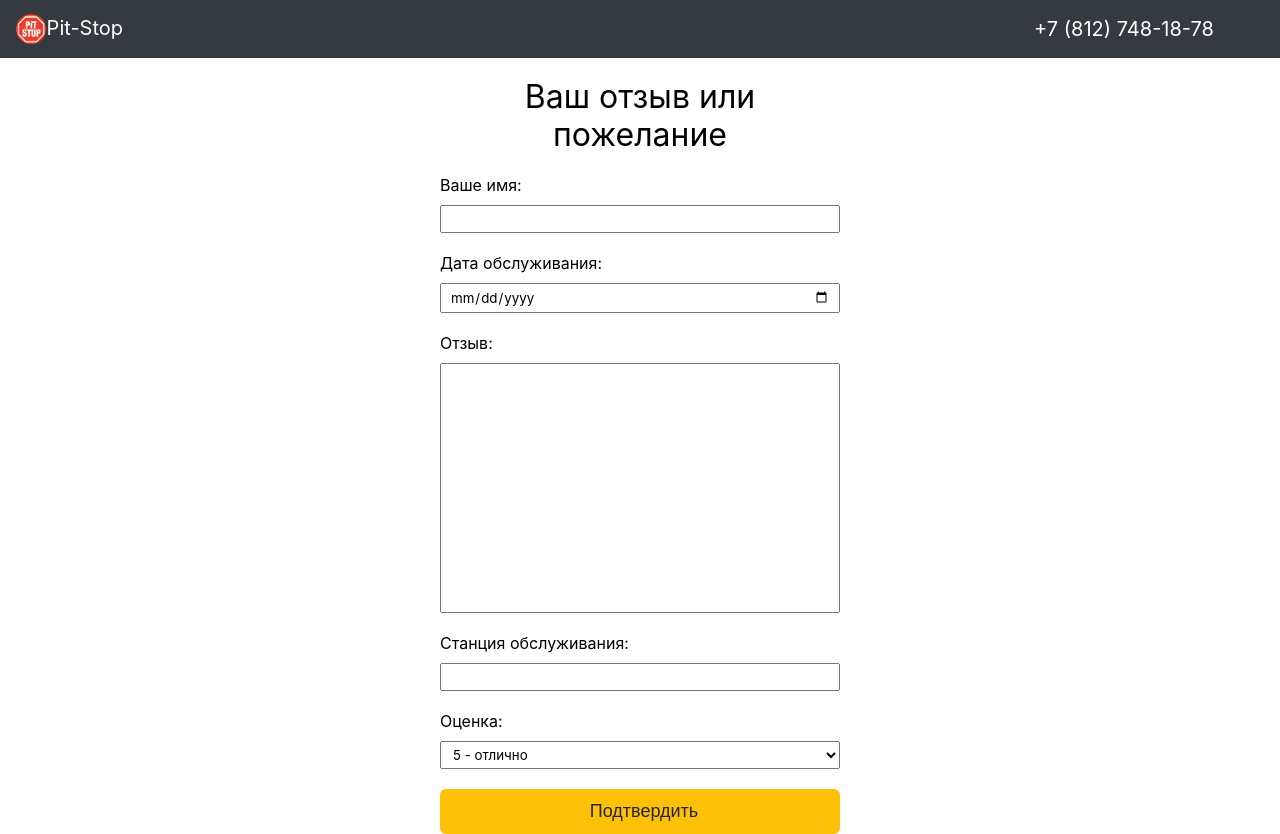
After one commit to Rollfreeze/php_work_6, a PHP site: page /add_item.php in a window 1280 px wide. The commit adds this page. Run offline with PHP 8.4, Linux system fonts and the light colour scheme.

Commit message:
add form page

```diff
--- /dev/null
+++ b/add_item.php
@@ -0,0 +1,66 @@
+<!DOCTYPE html>
+<html lang="en">
+<head>
+    <meta charset="UTF-8">
+    <meta http-equiv="X-UA-Compatible" content="IE=edge">
+    <meta name="viewport" content="width=device-width, initial-scale=1.0">
+    <link rel="stylesheet" href="https://cdnjs.cloudflare.com/ajax/libs/font-awesome/4.7.0/css/font-awesome.min.css">
+    <link rel="stylesheet" href="style/main_style.css">
+    <link rel="stylesheet" href="style/style.css">
+    <title>Добавить отзыв</title>
+</head>
+<body>
+    <?php
+        require_once 'php/settings/settings_connect.php';
+        require_once 'php/header/header.php';
+        require_once 'php/card/card.php';
+        require_once 'php/main/main_open.php';
+
+        echo <<<ADD_ITEM
+            <div class="form-container">
+                <h2 class="h2 p20-top-bot text-center">Ваш отзыв или пожелание</h2>
+
+                <form name="delete_form" method="post">
+                    <div class="form-block">
+                        <label class="form-label">Ваше имя:</label>
+                        <input class="form-input" type="text" name="form_name">
+                    </div>
+
+                    <div class="form-block">
+                        <label class="form-label">Дата обслуживания:</label>
+                        <input class="form-input" type="date" name="trip-start">
+                    </div>
+
+                    <div class="form-block">
+                        <label class="form-label">Отзыв:</label>
+                        <textarea class="form-text-area" type="text" name="form_message"></textarea>
+                    </div>
+
+
+                    <div class="form-block">
+                        <label class="form-label">Станция обслуживания:</label>
+                        <input class="form-input" type="text" name="form_station">
+                    </div>
+
+                    <div class="form-block">
+                        <label class="form-label">Оценка:</label>
+                        <select class="form-input" id="cars" name="cars">
+                            <option value="5">5 - отлично</option>
+                            <option value="4">4 - хорошо</option>
+                            <option value="3">3 - удовлетворительно</option>
+                            <option value="2">2 - плохо</option>
+                            <option value="1">1 - ужасно</option>
+                        </select>
+                    </div>
+
+                    <div class="button-center-container">
+                        <button class="make_feed_back_button button-center-container"><p class="left_feed">Подтвердить</p></button>
+                    </div>
+                </form>
+            </div>
+ADD_ITEM;
+
+        require_once 'php/main/main_close.php';
+?>
+</body>
+</html>
--- a/php/main/main_close.php
+++ b/php/main/main_close.php
@@ -1,6 +1,4 @@
 <?php
-
-
 echo <<<MAIN_CLOSE
         </div>
     </main>
--- a/php/states/view_state.php
+++ b/php/states/view_state.php
@@ -2,7 +2,10 @@
     echo <<<VIEW_STATE
         <div class="flex-row">
             <h2 class="h2 p20-top-bot">Отзывы о шиномонтаже Pit-Stop</h2>
+
+            <form name="add_item_form" method="post" action="add_item.php">
                 <button class="make_feed_back_button"><i class="fa fa-bars"></i><p class="left_feed">Оставить отзыв</p></button>
+            </form>
         </div>
 
         <p class="description">Ваши объективные отзывы о шиномонтаже Pit-Stop и пожелания помогут нам улучшить качество работы шиномонтажных станций, а другим автолюбителям правильно выбрать удобный, доступный и недорогой шиномонтаж в Санкт-Петербурге или в Москве. Если у Вас есть претензии к качеству выполненных работ, опишите ситуацию и укажите в отзыве свой номер телефона для оперативного решения проблемы. Обещаем, что каждый Ваш отзыв будет внимательно изучен и отработан на 100%.</p>
--- a/style/style.css
+++ b/style/style.css
@@ -18,7 +18,7 @@
     width: 350px;
 }
 
-.bottom-item, .no-elements-row, .tel-num, .h1, .h2, .description, .date, .station_address, .message, .uncknown_exception {
+.bottom-item, .no-elements-row, .tel-num, .h1, .h2, .description, .date, .station_address, .message, .uncknown_exception, .form-label, .form-input, .form-text-area {
     font-family: -apple-system,BlinkMacSystemFont,"Segoe UI",Roboto,"Helvetica Neue",Arial,"Noto Sans",sans-serif,"Apple Color Emoji","Segoe UI Emoji","Segoe UI Symbol","Noto Color Emoji";
 }
 
@@ -276,6 +276,37 @@
 }
 
 .form-container {
-    width: 700px;
+    /* width: 700px; */
+    width: 400px;
     margin: 0 auto;
 }
+
+.form-label {
+    display: block;
+    font-size: 16px;
+    color: black;
+    margin-bottom: 10px;
+}
+
+.form-input {
+    width: 400px;
+    display: block;
+    padding: 4px 8px;
+}
+
+.form-text-area {
+    padding: 4px 8px;
+    resize: none;
+    width: 400px;
+    height: 250px;
+}
+
+.form-block {
+    margin-bottom: 20px;
+}
+
+.button-center-container {
+    width: 100%;
+    display: block;
+    margin: 0 auto;
+}
```
Also changed, not shown: php/main/main.php (+0 -12 lines). Lines whose indentation alone changed are shown as unchanged.
